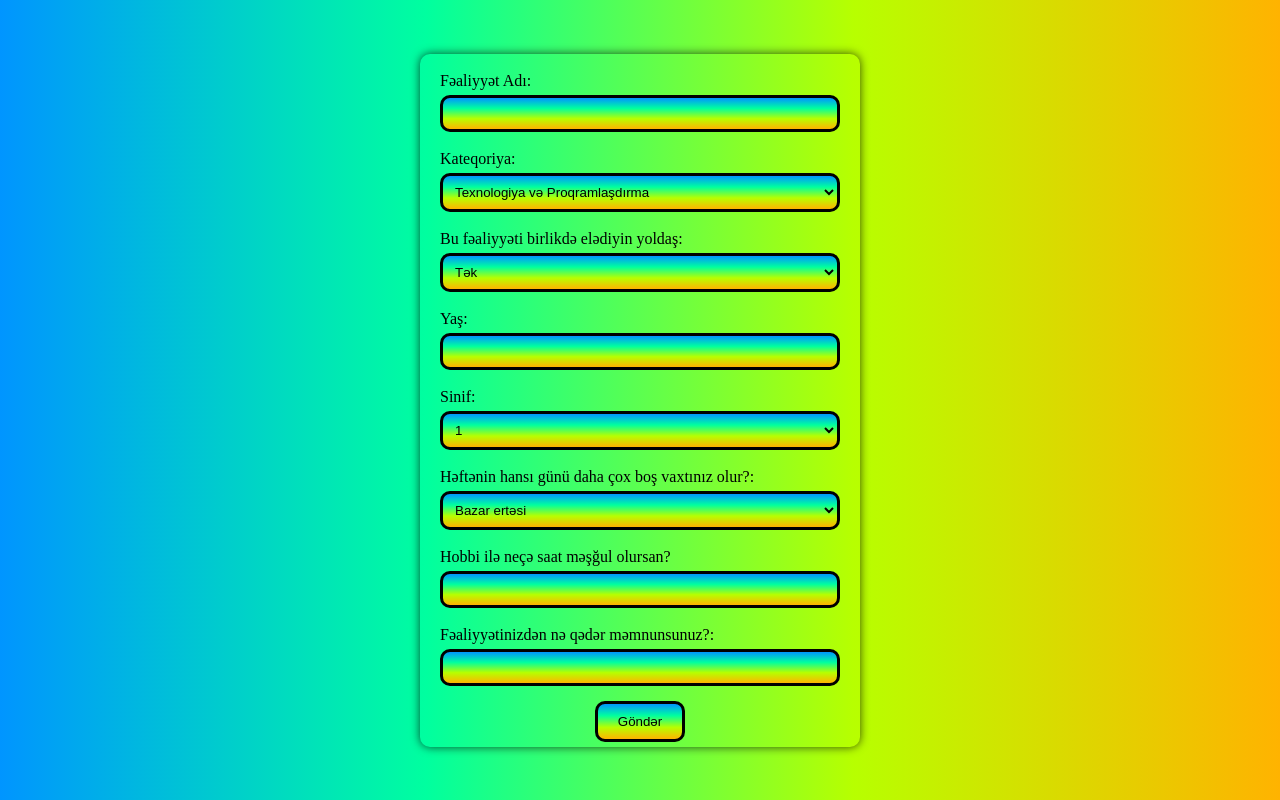
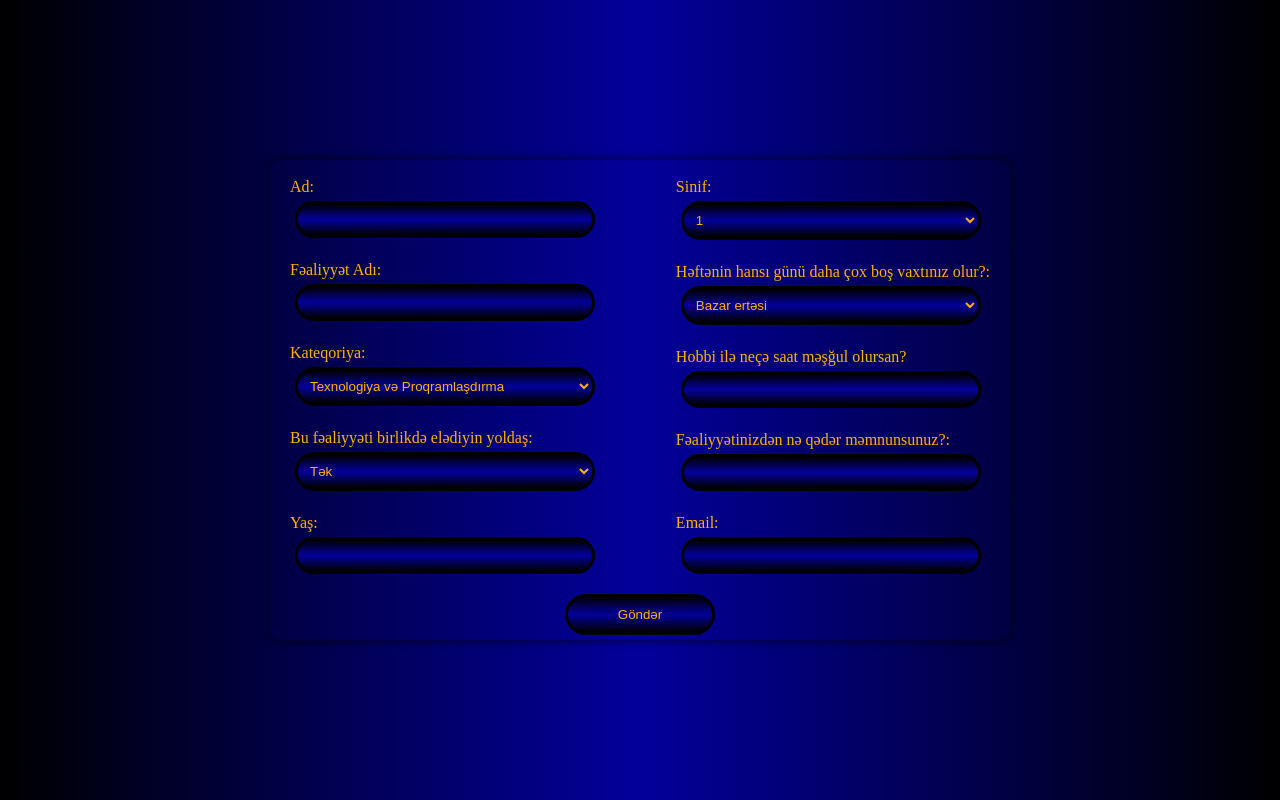
Before and after one commit to Ishaq2013/Final-layihesi-merhele-3, a Flask app: page / in a window 1280 px wide. Run offline with Flask 3, Linux system fonts and the light colour scheme.

Commit message:
2-ci dizayn verildi

```diff
--- a/app.py
+++ b/app.py
@@ -1,4 +1,4 @@
-from flask import Flask, render_template, request
+from flask import Flask, render_template, request, redirect, url_for
 from flask_sqlalchemy import SQLAlchemy
 
 app = Flask(__name__)
@@ -7,6 +7,7 @@ baza_adı = "postgres"
 aktivlik_cədvəli = "activities"
 yoldaş_cədvəli = "companions"
 cavablar_cədvəli = "responses"
+şəxsi_məlumat_cədvəli = "personal_info"
 
 app.config['SQLALCHEMY_DATABASE_URI'] = f'postgresql://postgres@localhost:5432/{baza_adı}'
 app.config['SQLALCHEMY_TRACK_MODIFICATIONS'] = False
@@ -32,13 +33,18 @@ class responses(db.Model):
     id = db.Column(db.Integer, primary_key=True)
     age = db.Column(db.Integer, nullable=False)
     grade = db.Column(db.Integer, nullable=False)
-    free_day = db.Column(db.String(30), nullable=False)
+    free_day = db.Column(db.String(20), nullable=False)
     activity_id = db.Column(db.Integer, nullable=False)
     companion_id = db.Column(db.Integer, nullable=False)
     hours_per_day = db.Column(db.Numeric(3,1), nullable=False)
     satisfaction = db.Column(db.Numeric(3,1), nullable=False)
 
-
+# personal_info cədvəli üçün model
+class personal_info(db.Model):
+    __tablename__ = şəxsi_məlumat_cədvəli
+    id = db.Column(db.Integer, primary_key=True)
+    name = db.Column(db.String(20), nullable=False)
+    email = db.Column(db.String(30), nullable=False)
 
 @app.route('/', methods=['GET', 'POST'])
 def index():
@@ -52,6 +58,8 @@ def index():
         free_day = request.form.get('free_day')
         hours_per_day = float(request.form.get('hours_per_day'))
         satisfaction = float(request.form.get('satisfaction'))
+        name = request.form.get('name')
+        email = request.form.get('email')
 
         # Fəaliyyət bazada varmı yoxla, yoxdursa əlavə et
         act = activities.query.filter_by(name=activity_name).first()
@@ -68,19 +76,31 @@ def index():
             db.session.commit()
 
         # Cavabları responses cədvəlinə yazırıq
-        response = responses(
-            age=age,grade=grade,
+        yeni_response = responses(
+            age=age,
+            grade=grade,
             free_day=free_day,
             activity_id=act.id,
             companion_id=comp.id,
             hours_per_day=hours_per_day,
             satisfaction=satisfaction
             )
-        db.session.add(response)
+        db.session.add(yeni_response)
         db.session.commit()
 
-        return render_template('cavab.html')
+        # Şəxsi məlumatları personal_info cədvəlinə yazırıq
+        yeni_info = personal_info(
+            name=name,
+            email=email
+        )
+        db.session.add(yeni_info)
+        db.session.commit()
+        return redirect(url_for('cavab'))
     return render_template('index.html')
+
+@app.route('/cavab', methods=['GET', 'POST'])
+def cavab():
+    return render_template('cavab.html')
 
 if __name__ == '__main__':
     app.run(debug=True)
--- a/templates/cavab.html
+++ b/templates/cavab.html
@@ -7,5 +7,8 @@
 </head>
 <body>
     <h1>Cavabınız qəbul edildi!</h1>
+    <button>
+        <a href="{{ url_for('index') }}" style="text-decoration: none; color: #ffb300;">Geri qayıt</a>
+    </button>
 </body>
 </html>
--- a/templates/index.html
+++ b/templates/index.html
@@ -4,62 +4,117 @@
     <meta charset="UTF-8">
     <meta name="viewport" content="width=device-width, initial-scale=1.0">
     <title>Anket</title>
-    <link rel="icon" href="favicon.png">
+    <link rel="icon" href='{{ url_for("static", filename="favicon.png") }}'>
 <style>
     body {
         background-color: #3401ff;
-    background: linear-gradient(to right, #0095ff, #00ff9f, #b7ff00, #ffb300);
+        background: linear-gradient(to right, #000000, #03009a, #000000);
         background-attachment: fixed;
         min-height: 100vh;
         margin: 0;
         display: flex;
         justify-content: center;
         align-items: center;
+        color: #ffb300;
+    }
+    button {
+        width: 150px;
+        display: block;
+        margin: 15px auto auto auto;
+        padding: 10px 20px;
+        justify-content: center;
+        align-items: center;
+        background: linear-gradient( #000000, #03009a, #000000);
+        border: 3px solid #000000;
+        border-radius: 40px;
+        margin-bottom: 5px;
+        color: #ffb300;
     }
     label {
         display: block;
         margin-top: 18px;
     }
     input, select {
-        width: 100%;
+        width: 300px;
         padding: 8px;
-        margin-top: 5px;
+        margin: 5px;
         box-sizing: border-box;
-        background: -webkit-linear-gradient(#0095ff, #00ff9f, #b7ff00, #ffb300);
-        border: 3px solid #000;
-        border-radius: 10px;
+        background: linear-gradient(#000000, #03009a, #000000);
+        border: 3px solid #000000;
+        border-radius: 40px;
+        color: #ffb300;
     }
-    button {
-        display: block;
-        margin: 15px auto auto auto;
-        padding: 10px 20px;
-        justify-content: center;
-        align-items: center;
-        background: linear-gradient( #0095ff, #00ff9f, #b7ff00, #ffb300);
-        border: 3px solid #000;
-        border-radius: 10px;
-        margin-bottom: 5px;
+    option {
+        border-radius: 20px;
+        background-color: #000000;
+        color: #ffb300;
     }
     div.conteiner {
+        display: absolute;
+        max-height: 85%;
         background-color: transparent;
         padding: 0 20px;
         border-radius: 10px;
         box-shadow: 0 0 10px rgba(0, 0, 0, 0.70);
-        width: 400px;
+        width: 700px;
     }
-    option {
-        background: linear-gradient(to right, #0095ff, #00ff9f, #b7ff00, #ffb300);
+    div.div-1, div.div-2 {
+        display: inline-block;
+    }
+    div.div-1 {
+        padding-right: 10px;
+    }
+    div.div-2 {
+        float: right;
+        position: right;
+    }
+    select:hover {
+        background: linear-gradient( #03009a, #000000, #03009a);
+        color: #ffb300;
+    }
+    input:hover {
+        background: linear-gradient( #03009a, #000000, #03009a);
+        color: #ffb300;
+    }
+    button:hover {
+        background: linear-gradient( #03009a, #000000, #03009a);
+        color: #ffb300;
+    }
+    select:active {
+        background: linear-gradient( #000000, #03009a, #000000);
+        color: #ffb300;
+        transform: scale(0.95);
+    }
+    input:active {
+        background: linear-gradient( #000000, #03009a, #000000);
+        color: #ffb300;
+        transform: scale(0.95);
+        border: none;
+    }
+    button:active {
+        background: linear-gradient( #000000, #03009a, #000000);
+        color: #ffb300;
+        transform: scale(0.9);
+    }
+    ::selection {
+        background: #ffb300;
+        color: #000000;
     }
 </style>
 </head>
 <body>
     <div class="conteiner">
-        <form action="/" method="POST">
-            <label for="fəaliyyet_adı">Fəaliyyət Adı:</label>
-            <input type="text" id="fəaliyyet_adı" name="activity" required><br>
+        <form action="/cavab" method="POST">
+            <div class="div-1">
+                <label>Ad:</label>
+                <input type="text" name="name" required><br>
 
-            <label for="kateqoriya">Kateqoriya:</label>
-            <select name="category">
+                <label>Fəaliyyət Adı:</label>
+                <input type="text" name="activity" required><br>
+
+
+                <label>Kateqoriya:</label>
+                <select name="category" required>
                     <option value="Texnologiya_və_proqramlaşdırma">Texnologiya və Proqramlaşdırma</option>
                     <option value="İntellektual_və_strategiya_oyunları">İntellektual və Strategiya Oyunları</option>
                     <option value="İdman_və_fiziki_fəaliyyət">İdman və Fiziki Fəaliyyət</option>
@@ -73,8 +128,8 @@
                     <option value="Stolüstü_və_kart_oyunları">Stolüstü və Kart Oyunları</option>
                 </select><br>
 
-            <label for="yoldaş">Bu fəaliyyəti birlikdə elədiyin yoldaş:</label>
-            <select name="companion" id="yoldaş">
+                <label>Bu fəaliyyəti birlikdə elədiyin yoldaş:</label>
+                <select name="companion" required>
                     <option value="">Tək</option>
                     <option value="Qardaşım">Qardaşım</option>
                     <option value="Bacım">Bacım</option>
@@ -85,12 +140,13 @@
                     <option value="Qohumum">Qohumum</option>
                     <option value="Müəllim">Müəllimim</option>
                 </select><br>
+                <label >Yaş:</label>
+                <input type="number" name="age" min="6" max="18" required>
+            </div>
+            <div class="div-2">
 
-            <label for="yaş">Yaş:</label>
-            <input type="number" id="yaş" name="age" min="6" max="18" required><br>
-
-            <label for="sinif">Sinif:</label>
-            <select name="grade" id="sinif">
+                <label>Sinif:</label>
+                <select name="grade" required>
                     <option value="1">1</option>
                     <option value="2">2</option>
                     <option value="3">3</option>
@@ -102,10 +158,10 @@
                     <option value="9">9</option>
                     <option value="10">10</option>
                     <option value="11">11</option>
-            </select><br>
+                </select>
 
-            <label for="boş gün">Həftənin hansı günü daha çox boş vaxtınız olur?:</label>
-            <select name="free_day" id="boş_gün">
+                <label>Həftənin hansı günü daha çox boş vaxtınız olur?:</label>
+                <select name="free_day" required>
                     <option value="Bazar ertəsi">Bazar ertəsi</option>
                     <option value="Çərşəndə axşamı">Çərşəndə axşamı</option>
                     <option value="Çərşəbə">Çərşəbə</option>
@@ -113,14 +169,18 @@
                     <option value="Cümə">Cümə</option>
                     <option value="Şənbə">Şənbə</option>
                     <option value="Bazar">Bazar</option>
-            </select><br>
+                    <option value="Hər gün">Hər gün</option>
+                </select>
 
-            <label for="saat">Hobbi ilə neçə saat məşğul olursan?</label>
-            <input type="number" id="saat" name="hours_per_day" min="0.5" max="5" step="0.1" required><br>
+                <label>Hobbi ilə neçə saat məşğul olursan?</label>
+                <input type="number"name="hours_per_day" min="0.5" max="5" step="0.1" required>
 
-            <label for="məmnuniyyət">Fəaliyyətinizdən nə qədər məmnunsunuz?:</label>
-            <input type="number" id="məmnuniyyət" name="satisfaction" min="0" max="10" step="0.5" required><br>
+                <label>Fəaliyyətinizdən nə qədər məmnunsunuz?:</label>
+                <input type="number" name="satisfaction" min="0" max="10" step="0.5" required>
 
+                <label>Email:</label>
+                <input type="email" name="email" required><br>
+            </div>
             <button type="submit">Göndər</button>
         </form>
     </div>
```
Also changed, not shown: Rosemary.otf (added), static/favicon.png (renamed from templates/favicon.png). Lines whose indentation alone changed are shown as unchanged.
